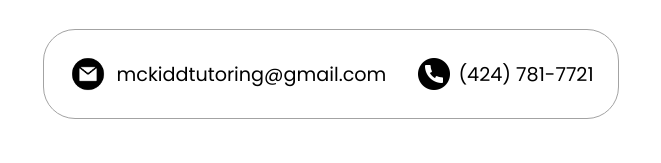
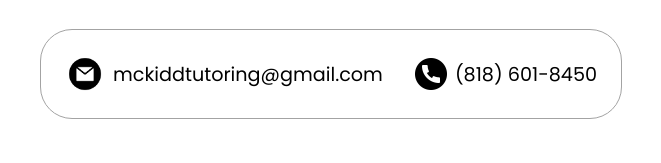
Before and after one commit to jmckidd/jmckidd.github.io, a plain HTML site: page index.html in a window 1280 px wide. Shown: the part 971-1134 px from the top of the page, 309-970 px from the left. Drawn offline with Linux system fonts and the light colour scheme; a script that the page names is missing.

Commit message:
Update index.html

```diff
--- a/index.html
+++ b/index.html
@@ -66,7 +66,7 @@
             alt="phone icon"
             class="icon contact-icon"
           />
-          <p><a href="sms:4247817721">(424) 781-7721</a></p>
+          <p><a href="sms:8186018450">(818) 601-8450</a></p>
         </div>
       </div>
     </section>
```
